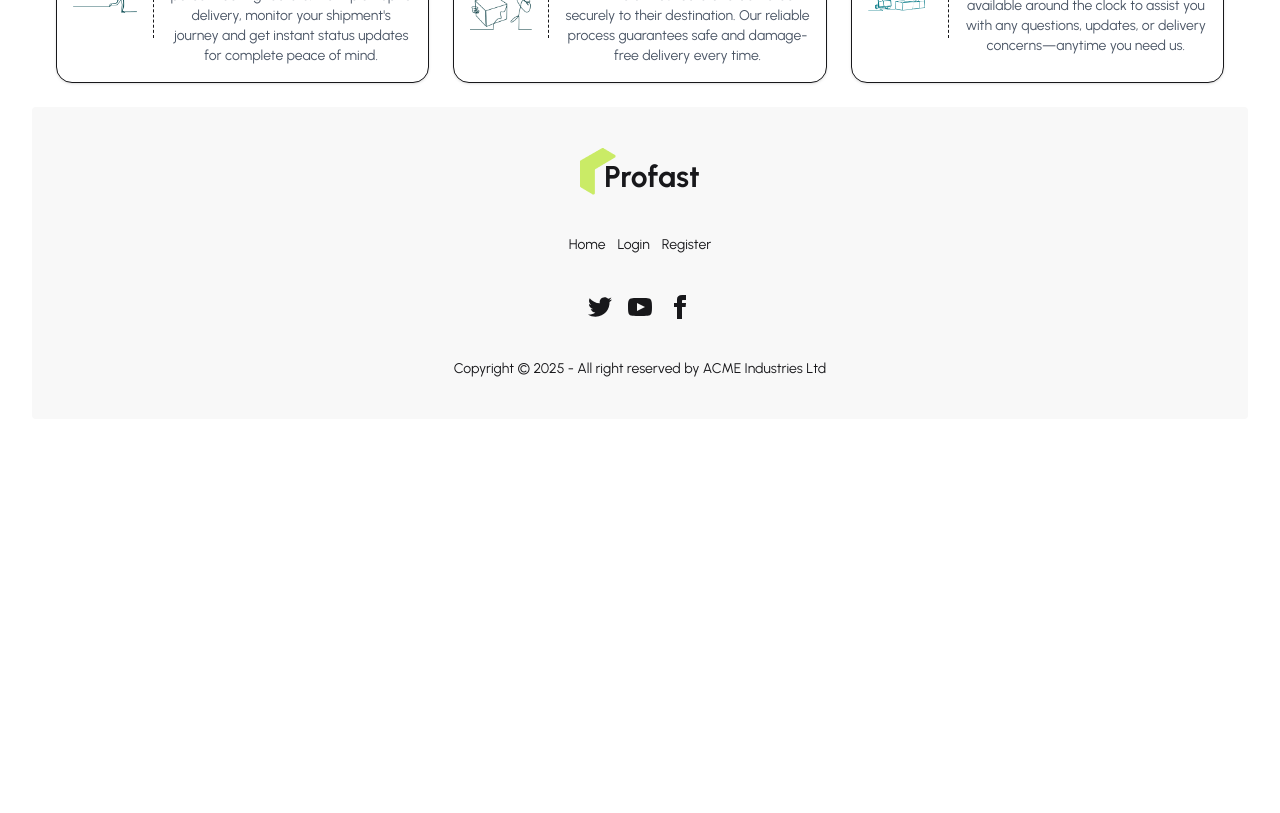
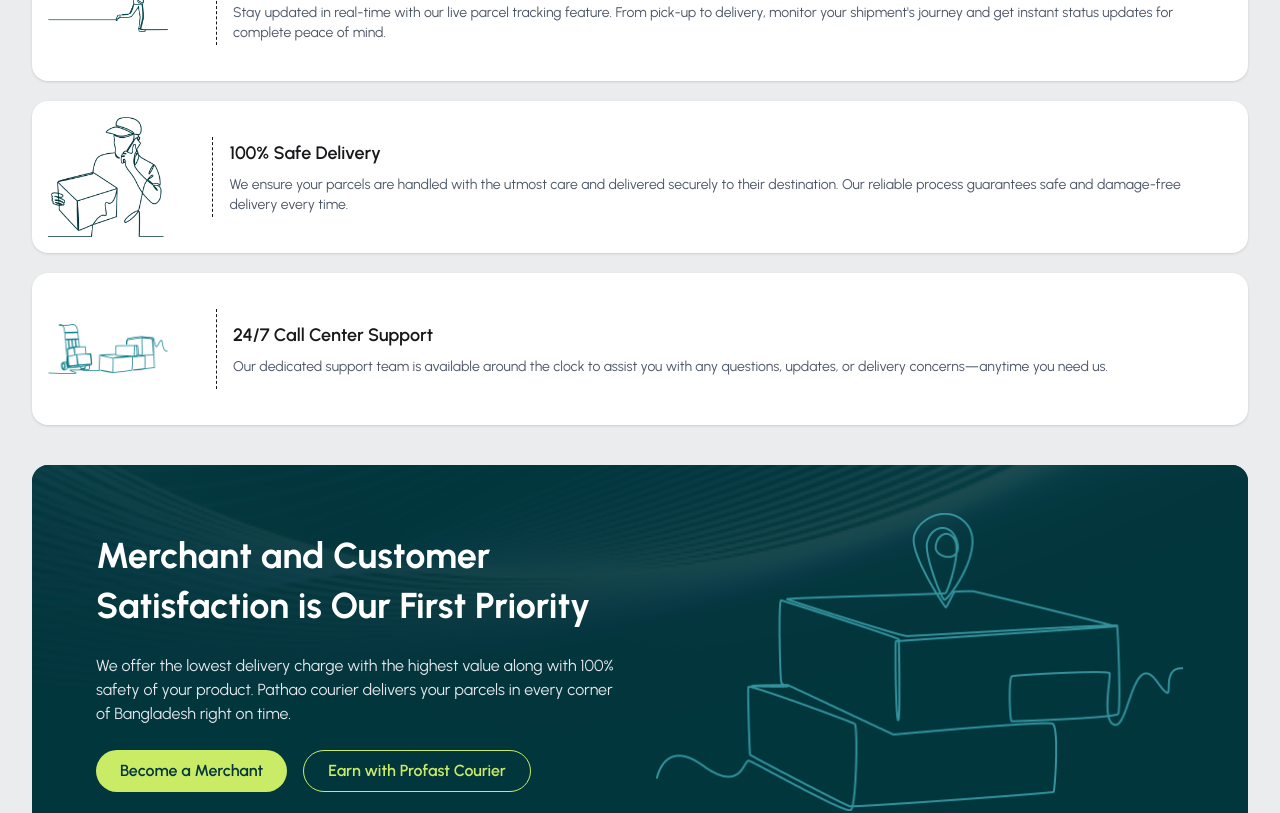
Before and after one commit to shihab103/Profast_Client, a React (Vite) app: page / in a window 1280 px wide. Shown: the part 1800-2613 px from the top of the page. Before the commit the page ends 2251 px from the top, so only its background shows below. Built offline with nearby package versions, Linux system fonts and the light colour scheme.

Commit message:
add merchant section

```diff
--- a/src/Pages/Home Page/ClientLogo/ClientLogo.jsx
+++ b/src/Pages/Home Page/ClientLogo/ClientLogo.jsx
@@ -20,7 +20,7 @@ const ClientLogo = () => {
   ];
 
   return (
-    <section className="py-12 bg-gray-100">
+    <section className="py-12 rounded-2xl bg-white">
       <div className="text-center mb-8">
         <h2 className="text-3xl font-bold">We Have Helped Companies</h2>
         <p className="text-gray-600 mt-2">
--- a/src/Pages/Home Page/FeatureCards/FeatureCards.jsx
+++ b/src/Pages/Home Page/FeatureCards/FeatureCards.jsx
@@ -25,24 +25,24 @@ const features = [
 
 const FeatureCards = () => {
   return (
-    <div className="grid grid-cols-1 md:grid-cols-3 gap-6 p-6">
+    <div className=" flex mt-10 flex-col gap-5">
       {features.map((feature, index) => (
         <div
           key={index}
-          className="flex items-center border rounded-2xl p-4 shadow hover:shadow-lg transition duration-300 bg-white"
+          className="flex items-center rounded-2xl p-4 shadow hover:shadow-lg transition duration-300 bg-white"
         >
           {/* Left: Image */}
           <img
             src={feature.image}
             alt={feature.title}
-            className="w-16 h-16 object-contain mr-4"
+            className="w-30 h-30 object-contain mr-12"
           />
 
           {/* Divider */}
           <div className="border-r border-dashed h-20 mr-4"></div>
 
           {/* Right: Text */}
-          <div>
+          <div className='text-start'>
             <h3 className="text-lg font-semibold mb-2">{feature.title}</h3>
             <p className="text-sm text-gray-600">{feature.description}</p>
           </div>
--- a/src/Pages/Home Page/Home/Home.jsx
+++ b/src/Pages/Home Page/Home/Home.jsx
@@ -1,6 +1,7 @@
 import Banner from "../Banner/Banner";
 import ClientLogo from "../ClientLogo/ClientLogo";
 import FeatureCards from "../FeatureCards/FeatureCards";
+import Merchant from "../Merchant/Merchant";
 import OurServices from "../OurServices/OurServices";
 
 const Home = () => {
@@ -10,6 +11,7 @@ const Home = () => {
             <OurServices/>
             <ClientLogo/>
             <FeatureCards/>
+            <Merchant/>
         </div>
     );
 };
--- /dev/null
+++ b/src/Pages/Home Page/Merchant/Merchant.jsx
@@ -0,0 +1,40 @@
+import Image from "../../../assets/location-merchant.png";
+import bgImage from "../../../assets/be-a-merchant-bg.png";
+
+const Merchant = () => {
+  return (
+    <div
+      className="bg-[#03373d] rounded-2xl mt-10 bg-cover bg-no-repeat  bg-center"
+      style={{ backgroundImage: `url(${bgImage})` }}
+    >
+      <div className="flex rounded-2xl flex-col md:flex-row items-center justify-between px-6 md:px-16 py-12 gap-8 text-white bg-[#03373d]/90">
+        {/* Left Side - Text Content */}
+        <div className="md:w-1/2 text-start space-y-6">
+          <h1 className="font-bold text-3xl md:text-4xl leading-snug">
+            Merchant and Customer Satisfaction is Our First Priority
+          </h1>
+          <p className="text-gray-200 text-base">
+            We offer the lowest delivery charge with the highest value along
+            with 100% safety of your product. Pathao courier delivers your
+            parcels in every corner of Bangladesh right on time.
+          </p>
+          <div className="flex flex-col sm:flex-row gap-4">
+            <button className="bg-[#caeb66] text-[#03373d] px-6 py-2 rounded-full font-semibold hover:bg-gray-200 transition">
+              Become a Merchant
+            </button>
+            <button className="border text-[#caeb66] border-[[#caeb66]] px-6 py-2 rounded-full font-semibold hover:bg-white hover:text-[#03373d] transition">
+              Earn with Profast Courier
+            </button>
+          </div>
+        </div>
+
+        {/* Right Side - Image (for smaller screen only shows background) */}
+        <div className="hidden md:block md:w-1/2">
+          <img src={Image} alt="Merchant Location" className="w-full" />
+        </div>
+      </div>
+    </div>
+  );
+};
+
+export default Merchant;
--- a/src/index.css
+++ b/src/index.css
@@ -5,3 +5,6 @@
 .urbanist{
     font-family: "Urbanist", sans-serif;
 }
+body{
+    background-color: #eaeced;
+}
```
